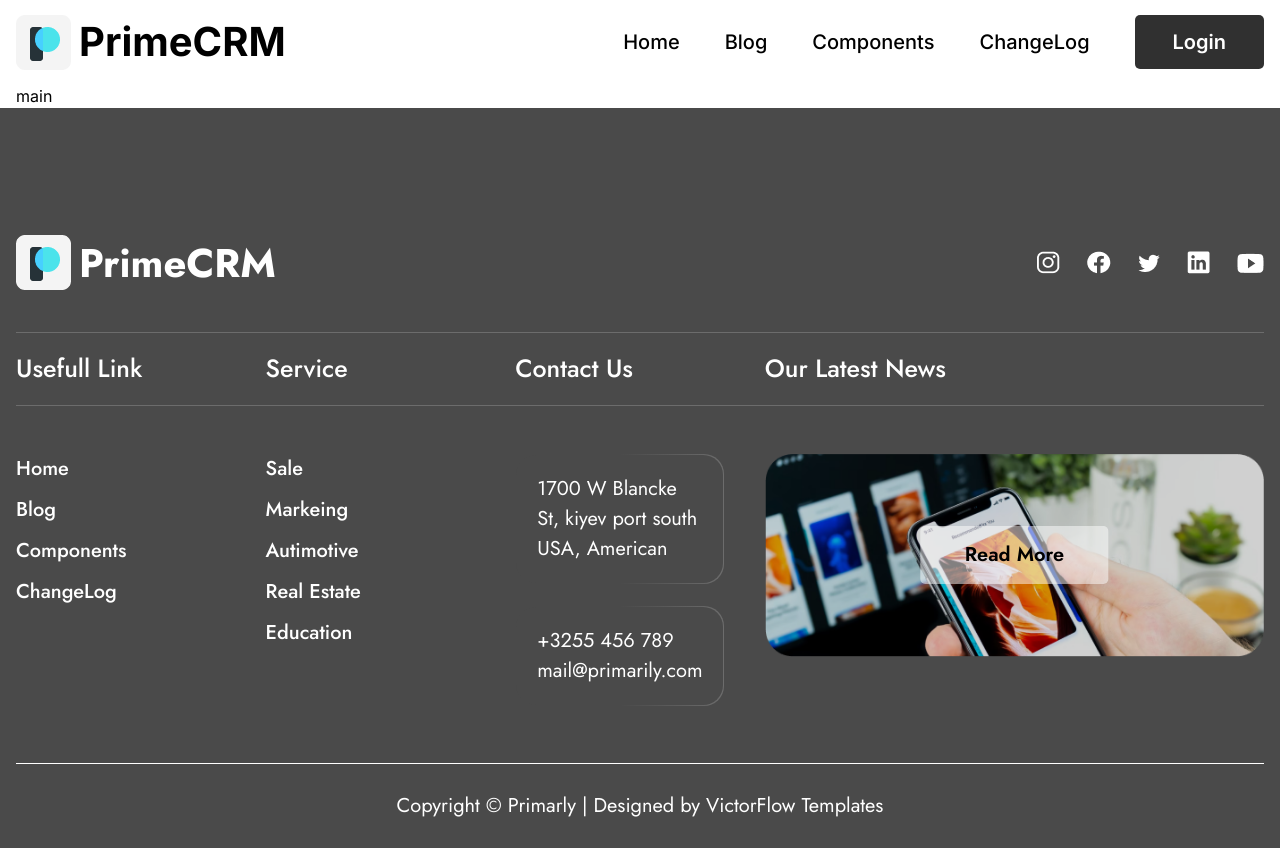
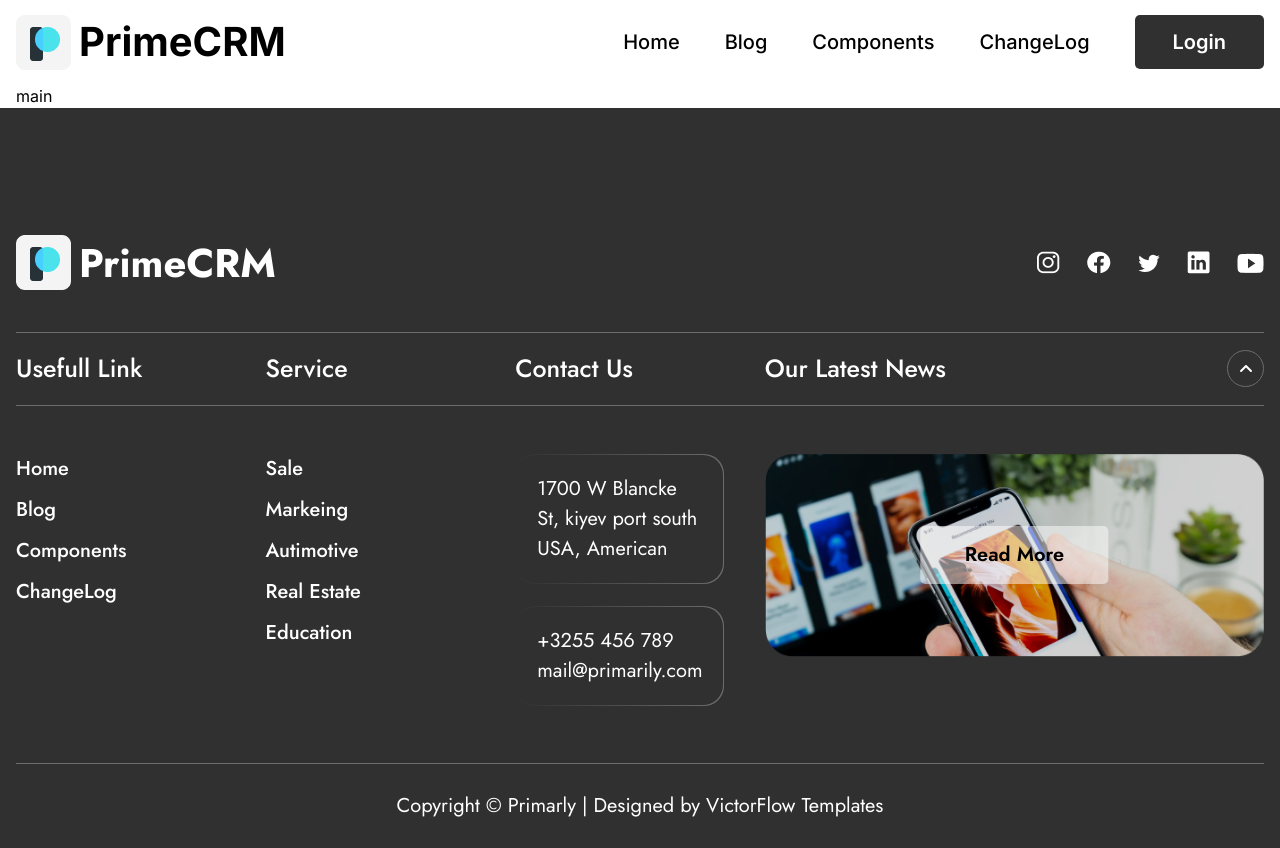
Before and after one commit to MahdiEslami-98/prime-crm, a Next.js app: page / in a window 1280 px wide. Built offline with nearby package versions, Linux system fonts and the light colour scheme.

Commit message:
fix: bg color

```diff
--- a/components/main-layout/footer/index.tsx
+++ b/components/main-layout/footer/index.tsx
@@ -1,7 +1,7 @@
 /* eslint-disable @next/next/no-img-element */
 import Logo from "@/components/logo";
 import Link from "next/link";
-import { title } from "process";
+import { FaAngleUp } from "react-icons/fa6";
 import React from "react";
 
 const icons = [
@@ -84,7 +84,7 @@ const contact = {
 
 const FooterComponent = () => {
   return (
-    <div className="bg-secondry-06 font-jost">
+    <div className="bg-primary-03 font-jost">
       <div className="container mx-auto px-4 pt-6 md:pt-[124.75px]">
         <div className="block justify-between pb-[39.25px] md:flex">
           <Logo className="text-white" />
@@ -94,7 +94,7 @@ const FooterComponent = () => {
             ))}
           </div>
         </div>
-        <div className="text-white grid grid-cols-2 gap-y-3 pb-[57px] md:grid-cols-3 xl:grid-cols-5 ">
+        <div className="grid grid-cols-2 gap-y-3 pb-[57px] text-white md:grid-cols-3 xl:grid-cols-5 ">
           {links.map((item, index) => (
             <div className="" key={index}>
               <div className="border-y border-[#6c6c6c] py-[17px] text-head5 font-medium">
@@ -114,13 +114,13 @@ const FooterComponent = () => {
               Contact Us
             </div>
             <div className="mr-[41px] pt-[48px]">
-              <div className="from-transparent via-secondry-06 mb-[22px] rounded-[20px] bg-gradient-to-r to-[#6c6c6c] p-px">
-                <div className="bg-secondry-06 rounded-[20px] px-[21px] py-[19px] text-head6">
+              <div className="mb-[22px] rounded-[20px] bg-gradient-to-r from-primary-03 to-[#6c6c6c] p-px">
+                <div className="rounded-[20px] bg-primary-03 px-[21px] py-[19px] text-head6">
                   {contact.address}
                 </div>
               </div>
-              <div className="from-transparent via-secondry-06 rounded-[20px] bg-gradient-to-r to-[#6c6c6c] p-px">
-                <div className="bg-secondry-06 rounded-[20px] px-[21px] py-[19px] text-head6">
+              <div className="rounded-[20px] bg-gradient-to-r from-primary-03 to-[#6c6c6c] p-px">
+                <div className="rounded-[20px] bg-primary-03 px-[21px] py-[19px] text-head6">
                   <p>{contact.phone}</p>
                   <p>{contact.email}</p>
                 </div>
@@ -128,18 +128,21 @@ const FooterComponent = () => {
             </div>
           </div>
           <div className="col-span-2 md:col-span-3 lg:col-span-3 xl:col-span-2">
-            <div className=" border-y border-[#6c6c6c] py-[17px] text-head5 font-medium">
-              Our Latest News
+            <div className=" flex items-center justify-between border-y border-[#6c6c6c] py-[17px] text-head5 font-medium">
+              <span>Our Latest News</span>
+              <div className="flex h-[37px] w-[37px] items-center justify-center rounded-full border border-[#6c6c6c] text-[16px]">
+                <FaAngleUp />
+              </div>
             </div>
             <div className="relative mt-[48px]">
               <img src="/images/Image.png" className="w-full" alt="" />
-              <div className="bg-white/50 text-black absolute left-1/2 top-1/2 -translate-x-1/2 -translate-y-1/2 rounded-[5px] px-[44px] py-[14px] text-center text-head6 font-semibold">
+              <div className="absolute left-1/2 top-1/2 -translate-x-1/2 -translate-y-1/2 rounded-[5px] bg-white/50 px-[44px] py-[14px] text-center text-head6 font-semibold text-black">
                 Read More
               </div>
             </div>
           </div>
         </div>
-        <div className="text-white border-t border-[] py-[27px] text-center text-head6">
+        <div className="border-t border-[#6c6c6c] py-[27px] text-center text-head6 text-white">
           <p>Copyright © Primarly | Designed by VictorFlow Templates </p>
         </div>
       </div>
```
